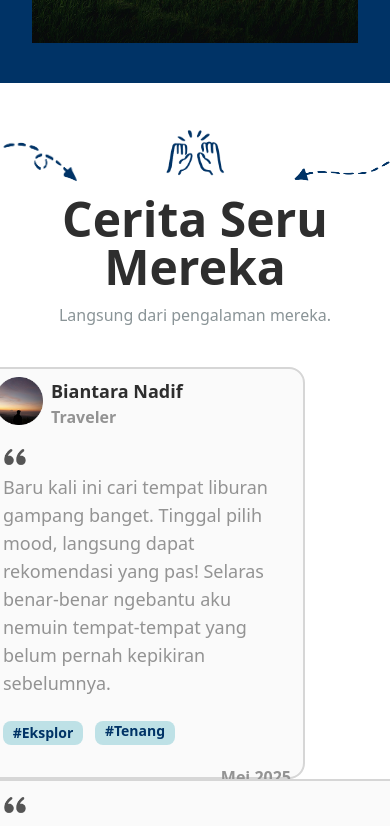
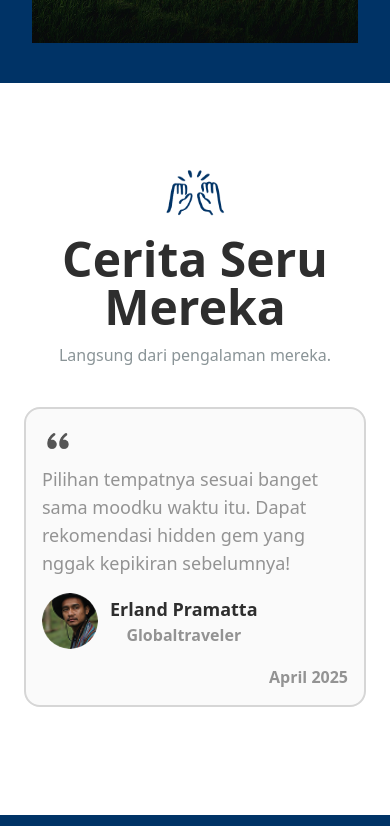
Before and after one commit to hanmeini/selaras, a React (Vite) app: page / in a window 390 px wide. Shown: the part 2360-3186 px from the top of the page. Built offline with nearby package versions, Linux system fonts and the light colour scheme; no server answers.

Commit message:
h-2 woyyy

```diff
--- a/src/pages/LandingPage.jsx
+++ b/src/pages/LandingPage.jsx
@@ -1,4 +1,8 @@
 import React from 'react'
+import { Swiper, SwiperSlide } from 'swiper/react';
+import { Autoplay } from 'swiper/modules';
+import 'swiper/css';
+import 'swiper/css/autoplay';
 import btr from '../assets/btr.png'
 import prambanan from '../assets/prambanan.png'
 import gunung from '../assets/gunung.png'
@@ -31,6 +35,38 @@ import arrow from '../assets/button-arrow.png'
 import bgHome from '../assets/bg-grid.png'
 
 const LandingPage = () => {
+  const testimonyCards = [
+    {
+      name: 'Biantara Nadif',
+      role: 'Traveler',
+      image: ppByan,
+      text: 'Baru kali ini cari tempat liburan gampang banget. Tinggal pilih mood, langsung dapat rekomendasi yang pas! Selaras benar-benar ngebantu aku nemuin tempat-tempat yang belum pernah kepikiran sebelumnya.',
+      tags: ['#Eksplor', '#Tenang'],
+      date: 'Mei 2025',
+    },
+    {
+      name: 'Erland Pramatta',
+      role: 'Globaltraveler',
+      image: ppErland,
+      text: 'Pilihan tempatnya sesuai banget sama moodku waktu itu. Dapat rekomendasi hidden gem yang nggak kepikiran sebelumnya!',
+      date: 'April 2025',
+    },
+    {
+      name: 'Amanda Nobela',
+      role: 'Product Designer',
+      image: ppNobel,
+      text: 'Selaras ngasih rekomendasi ke Ubud saat aku lagi butuh ketenangan. Suasana alamnya bikin rileks banget!',
+      date: 'Maret 2025',
+    },
+    {
+      name: 'Ahmad Raihan',
+      role: 'IT Consultan',
+      image: ppAhmad,
+      text: 'Awalnya aku bingung mau liburan ke mana karena lagi butuh suasana yang tenang tapi tetap punya pemandangan yang indah. Setelah isi kuis di Selaras, aku direkomendasikan ke Sumba, dan ternyata itu spot yang luar biasa!',
+      tags: ['#Eksplor', '#Tenang'],
+      date: 'Feb 2025',
+    }
+  ];
   return (
     <section id='landingpage' className='overflow-x-hidden'>
         {/* home */}
@@ -66,16 +102,16 @@ const LandingPage = () => {
         </section>
 
         {/* about */}
-        <section id='about' className='min-h-screen min-w-screen flex items-center justify-center relative overflow-x-hidden'>
-            <img src={btr} className='absolute md:top-0 md:left-36 bottom-24 -left-20 w-56 h-56 md:mt-32 md:w-30 md:h-30 items-start justify-start'/>
+        <section id='about' className='min-h-screen min-w-screen flex items-center justify-center relative overflow-x-hidden md:-mb-80 lg:mb-32'>
+            <img src={btr} className='absolute lg:top-20 md:top-0 md:left-36 bottom-24 -left-20 w-56 h-56 md:mt-32 md:w-30 md:h-30 items-start justify-start'/>
             <img src={gunung} className='absolute md:top-0 md:right-28 bottom-28 -right-10 md:mt-32 mt-40 w-56 h-56 md:w-30 md:h-30 items-start justify-start'/>
             <div className='max-w-2xl text-center top-0 absolute mt-52'>
                 <h1 className='text-[#AAB5B5] font-manrope text-md'>Mood kamu, Destinasi kami.</h1>
                 <p className='md:text-4xl text-3xl mt-4 text-transparent bg-clip-text bg-gradient-to-r from-[#1E1E1E] to-[#D3CFCF] font-semibold font-manrope'>Selaras adalah platform rekomendasi perjalanan berbasis AI yang membantu kamu menemukan destinasi liburan sesuai mood dan preferensimu.</p>
             </div>
-            <img src={emoji} className='absolute lg:bottom-[360px] lg:left-64 md:left-10 sm:bottom-[600px] left-5 top-[450px] lg:w-20 lg:h-20 w-14 h-14'/>
-            <img src={prambanan} className='absolute lg:bottom-[400px] md:bottom-[650px] bottom-28 w-64 h-48 md:w-36 md:h-26'/>
-            <img src={sparkle} className='lg:bottom-92 lg:right-64 md:bottom-[600px] md:right-[70px] absolute lg:w-36 right-7 bottom-[400px] lg:h-26 w-24 h-24'/>
+            <img src={emoji} className='absolute lg:top-[470px] lg:left-64 md:top-[480px] md:left-24 sm:top-[450px] left-5 top-[450px] lg:w-20 lg:h-20 w-14 h-14'/>
+            <img src={prambanan} className='absolute lg:bottom-[100px] lg:left-[520px] md:left-[300px] md:bottom-[670px] bottom-28 w-64 h-48 md:w-36 md:h-26'/>
+            <img src={sparkle} className='lg:bottom-12 lg:right-64 md:bottom-[650px] md:right-[70px] absolute lg:w-36 right-7 bottom-[400px] lg:h-26 w-24 h-24'/>
         </section>
 
         {/* overview */}
@@ -92,17 +128,17 @@ const LandingPage = () => {
 
                 {/* map */}
                 <div className=" flex mt-10 bottom-2 relative">
-                  <img src={map} alt="map" className="lg:w-[1000px] lg:h-[450px] md:w-[500px] md:h-[240px] md:flex hidden"/>
-                  <img src={sawah} alt="sawah" className="lg:w-[400px] lg:h-[600px] md:w-[250px] md:h-[350px] md:-mt-[109px] lg:-mt-[150px] md:ml-1 lg:ml-3 relative z-10 items-center justify-center"/>
-                  <div className='absolute lg:bottom-[450px] lg:right-[450px] lg:-top-20 top-0 right-72 md:-top-24 md:right-[210px] bg-[#FAFAFA] p-4 h-24 w-24  rounded-2xl shadow-md shadow-slate-900 rotate-[25deg] flex items-start z-20'>
+                  <img src={map} alt="map" className="lg:w-[800px] lg:h-[300px] md:w-[460px] md:h-[200px] lg:mt-5 md:flex hidden"/>
+                  <img src={sawah} alt="sawah" className="lg:w-[325px] lg:h-[471px] md:w-[240px] md:h-[320px] md:-mt-[118px] sm:mx-auto lg:-mt-[150px] md:ml-1 lg:ml-3 relative z-10 items-center justify-center"/>
+                  <div className='absolute lg:bottom-[450px] lg:right-[350px] lg:-top-24 top-14 right-72 md:-top-16 md:right-52 sm:top-36 sm:right-[460px] bg-[#FAFAFA] p-4 h-24 w-24  rounded-2xl shadow-md shadow-slate-900 rotate-[25deg] flex items-start z-20'>
                    <img src={emotTanya} alt="emottanya" className='w-8 h-8 absolute top-0 left-0'/>
                    <p className='absolute max-w-1/3 bottom-2 left-2 font-manrope text-md font-semibold'>Sesuai Moodmu</p>
                   </div>
-                  <div className='absolute lg:bottom-12 lg:right-52 md:bottom-6 md:right-16 bottom-28 right-36 bg-[#FAFAFA] p-4 h-24 w-24 rounded-2xl shadow-md shadow-slate-900 rotate-6 flex items-start z-20'>
+                  <div className='absolute lg:bottom-10 lg:left-[945px] md:bottom-6 md:left-[520px] sm:bottom-20 sm:left-60 bottom-28 right-36 bg-[#FAFAFA] p-4 h-24 w-24 rounded-2xl shadow-md shadow-slate-900 rotate-6 flex items-start z-20'>
                    <img src={jamMountain} alt="jamMountain" className='w-8 h-8 absolute top-0 left-0 -rotate-6'/>
                    <p className='absolute max-w-1/3 bottom-2 left-2 font-manrope text-md font-semibold'>Jelajah Tempat</p>
                   </div>
-                  <div className='absolute lg:top-5 lg:right-8 top-8 -right-8 md:-right-5 md:-top-8 bg-[#FAFAFA] p-4 h-24 w-24 rounded-2xl shadow-md shadow-slate-900 -rotate-8 flex items-start z-20'>
+                  <div className='absolute lg:-top-48 lg:right-8 -top-8 -right-6 md:-right-6 md:-top-36 sm:-top-4 sm:right-6 bg-[#FAFAFA] p-4 h-24 w-24 rounded-2xl shadow-md shadow-slate-900 -rotate-8 flex items-start z-20'>
                    <img src={emotCoba} alt="emotCoba" className='lg:w-6 lg:h-6 absolute top-0 left-0 -rotate-6'/>
                    <p className='absolute max-w-1/3 bottom-2 left-2 font-manrope text-md font-semibold'>Artificial Intelligence</p>
                   </div>
@@ -112,12 +148,15 @@ const LandingPage = () => {
 
         {/* testimony */}
         <section id='testimony'>
-            <div className='mt-10 min-w-screen min-h-screen flex flex-col items-center relative'>
-                  <img src={arrowRight} alt="arrowRight" className='items-start justify-start flex left-0 absolute md:w-36 md:h-32 w-20 h-20 rotate-2' />
-                  <img src={arrowLeft} alt="arrowLeft" className='items-start justify-start flex right-0 absolute md:w-36 md:h-32 w-24 h-24' />
-                  <img src={hand} alt="hand" className='w-15 h-15' />
-                  <h1 className='text-5xl font-semibold font-manrope text-[#2E2E2E] mt-3'>Cerita Seru Mereka</h1>
-                  <p className='text-[#8A9497] mt-3'>Langsung dari pengalaman mereka.</p>
+            <div className="mt-20 -mb-48 min-w-screen min-h-screen flex flex-col items-center relative">
+        <img src={arrowRight} alt="arrowRight" className="hidden md:block left-0 absolute md:w-36 md:h-32 rotate-2" />
+        <img src={arrowLeft} alt="arrowLeft" className="hidden md:block right-0 absolute md:w-36 md:h-32" />
+        <img src={hand} alt="hand" className="w-15 h-15" />
+        <h1 className="text-5xl font-semibold font-manrope text-[#2E2E2E] mt-3">Cerita Seru Mereka</h1>
+        <p className="text-[#8A9497] mt-3">Langsung dari pengalaman mereka.</p>
+
+        {/* Desktop layout */}
+        <div className='mt-10 min-w-screen min-h-screen lg:flex lg:flex-col items-center relative hidden'>
                   <div className='lg:flex lg:flex-row gap-4 mt-10'>
                     {/* Card 1 */}
                     <div className='w-[320px] h-[412px] rounded-2xl bg-[#FAFAFA] border-[#D6D6D6] border-2 flex flex-col'>
@@ -203,6 +242,44 @@ const LandingPage = () => {
                     </div>
                   </div>
                 </div>
+
+        {/* Mobile layout with swiper */}
+        <div className="lg:hidden w-full px-6 mt-10">
+          <Swiper
+            spaceBetween={16}
+            slidesPerView={1}
+            autoplay={{ delay: 3000 }}
+            loop={true}
+            modules={[Autoplay]}
+          >
+            {testimonyCards.map((card, i) => (
+              <SwiperSlide key={i}>
+                <div className="w-full rounded-2xl bg-[#FAFAFA] border-[#D6D6D6] border-2 p-4 h-auto min-h-[300px] flex flex-col">
+                  <img src={petik} alt="petik" className="w-8 h-8 mb-2" />
+                  <p className="font-manrope text-lg text-left text-[#939393]">{card.text}</p>
+                  <div className="flex items-center mt-4">
+                    <img src={card.image} alt={`pp-${card.name}`} className="w-14 h-14 rounded-full mr-3" />
+                    <div className="flex flex-col">
+                      <h1 className="font-semibold font-manrope text-[#2E2E2E] text-lg">{card.name}</h1>
+                      <p className="font-semibold font-manrope text-[#939393] text-md">{card.role}</p>
+                    </div>
+                  </div>
+                  {card.tags && (
+                    <div className="flex flex-row gap-2 mt-3">
+                      {card.tags.map((tag, j) => (
+                        <div key={j} className="bg-[#BEE1E6] rounded-lg px-2 py-1">
+                          <p className="text-[#003366] text-sm font-manrope font-semibold">{tag}</p>
+                        </div>
+                      ))}
+                    </div>
+                  )}
+                  <p className="text-[#939393] font-manrope font-semibold mt-4 text-right">{card.date}</p>
+                </div>
+              </SwiperSlide>
+            ))}
+          </Swiper>
+        </div>
+      </div>
         </section>
     </section>
   )
```
